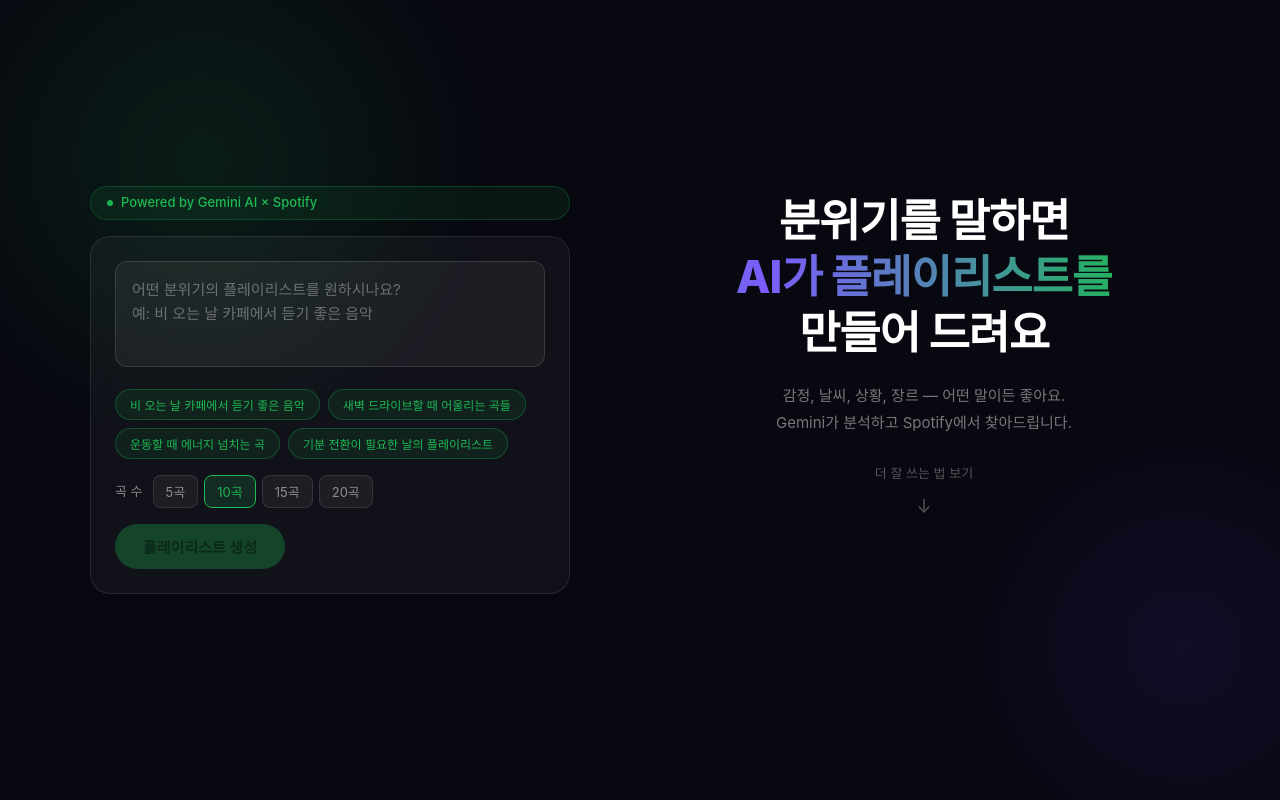
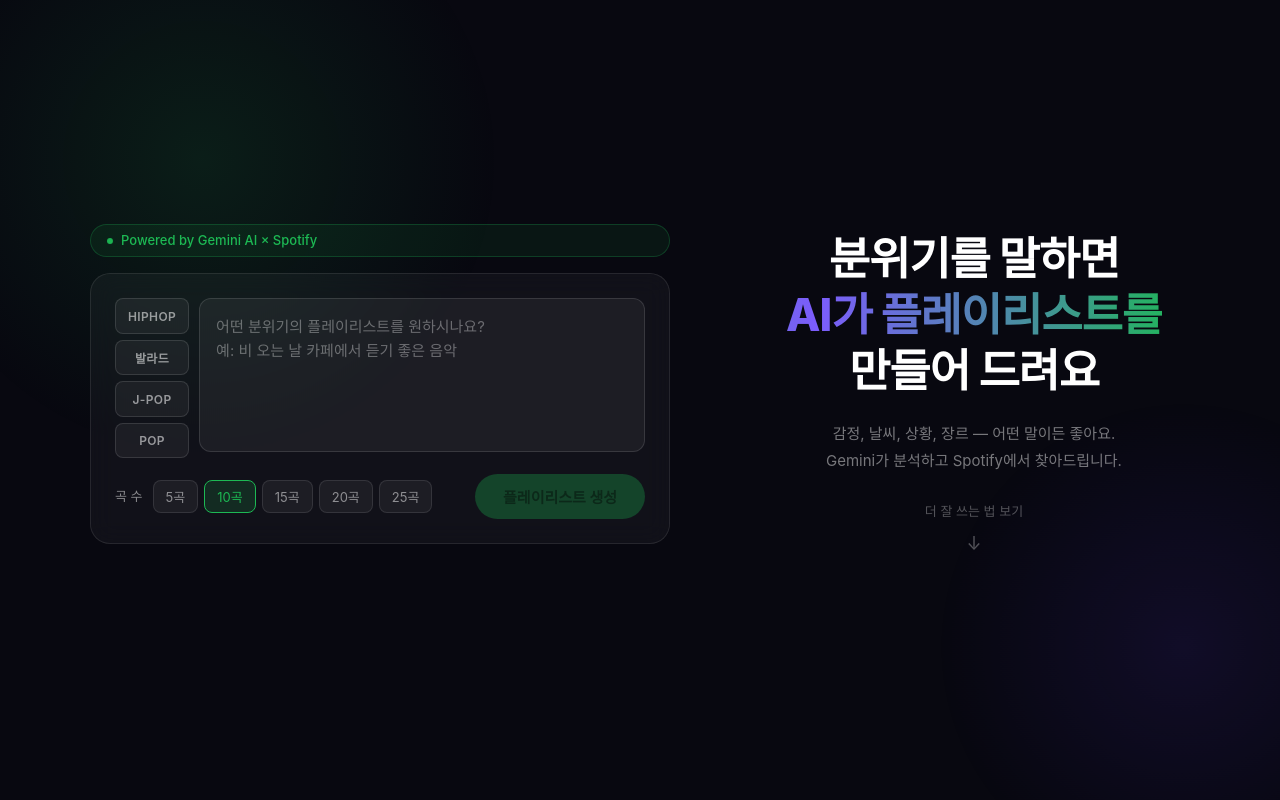
Before and after one commit to dotae1/playlist-front, a React (Vite) app: page / in a window 1280 px wide. Shown: the top 800 px of the page. Built offline with nearby package versions, Linux system fonts and the light colour scheme.

Commit message:
카테고리 추가

```diff
--- a/src/App.jsx
+++ b/src/App.jsx
@@ -74,14 +74,14 @@ export default function App() {
   const [error, setError] = useState(null);
   const [page, setPage] = useState(1);
 
-  const handleSubmit = async ({ prompt, songCount }) => {
+  const handleSubmit = async ({ prompt, songCount, category }) => {
     setLoading(true);
     setError(null);
     setPlaylist(null);
     setPage(1);
 
     try {
-      const data = await createPlaylist({ prompt, songCount });
+      const data = await createPlaylist({ prompt, songCount, category });
       setPlaylist(data);
     } catch (err) {
       setError(err.message || '플레이리스트 생성 중 오류가 발생했습니다.');
--- a/src/App.module.css
+++ b/src/App.module.css
@@ -131,7 +131,7 @@
 }
 
 .heroLeft {
-  flex: 0 0 480px;
+  flex: 0 0 580px;
   display: flex;
   flex-direction: column;
   gap: 16px;
--- a/src/api/playlistApi.js
+++ b/src/api/playlistApi.js
@@ -1,10 +1,10 @@
 const BASE_URL = '/api/v1';
 
-export async function createPlaylist({ prompt, songCount }) {
+export async function createPlaylist({ prompt, songCount, category }) {
   const response = await fetch(`${BASE_URL}/playlist`, {
     method: 'POST',
     headers: { 'Content-Type': 'application/json' },
-    body: JSON.stringify({ prompt, songCount }),
+    body: JSON.stringify({ prompt, songCount, category: category ?? null }),
   });
 
   if (!response.ok) {
--- a/src/components/PlaylistForm.jsx
+++ b/src/components/PlaylistForm.jsx
@@ -1,55 +1,56 @@
 import { useState } from 'react';
 import styles from './PlaylistForm.module.css';
+
+const CATEGORIES = ['HIPHOP', '발라드', 'J-POP', 'POP'];
 
 export default function PlaylistForm({ onSubmit, loading }) {
   const [prompt, setPrompt] = useState('');
   const [songCount, setSongCount] = useState(10);
+  const [category, setCategory] = useState(null);
 
   const handleSubmit = (e) => {
     e.preventDefault();
     if (!prompt.trim()) return;
-    onSubmit({ prompt: prompt.trim(), songCount });
+    onSubmit({ prompt: prompt.trim(), songCount, category });
   };
 
-  const examples = [
-    '비 오는 날 카페에서 듣기 좋은 음악',
-    '새벽 드라이브할 때 어울리는 곡들',
-    '운동할 때 에너지 넘치는 곡',
-    '기분 전환이 필요한 날의 플레이리스트',
-  ];
+  const handleCategoryClick = (cat) => {
+    setCategory((prev) => (prev === cat ? null : cat));
+  };
 
   return (
     <form className={styles.form} onSubmit={handleSubmit}>
+      <div className={styles.inputRow}>
+        <div className={styles.categoryButtons}>
+          {CATEGORIES.map((cat) => (
+            <button
+              key={cat}
+              type="button"
+              className={`${styles.categoryBtn} ${category === cat ? styles.categoryBtnActive : ''}`}
+              onClick={() => handleCategoryClick(cat)}
+              disabled={loading}
+            >
+              {cat}
+            </button>
+          ))}
+        </div>
         <div className={styles.textareaWrapper}>
           <textarea
             className={styles.textarea}
             placeholder="어떤 분위기의 플레이리스트를 원하시나요?&#10;예: 비 오는 날 카페에서 듣기 좋은 음악"
             value={prompt}
             onChange={(e) => setPrompt(e.target.value)}
-          rows={3}
+            rows={5}
             disabled={loading}
           />
         </div>
-
-      <div className={styles.examples}>
-        {examples.map((ex) => (
-          <button
-            key={ex}
-            type="button"
-            className={styles.exampleChip}
-            onClick={() => setPrompt(ex)}
-            disabled={loading}
-          >
-            {ex}
-          </button>
-        ))}
       </div>
 
       <div className={styles.controls}>
         <div className={styles.countControl}>
           <label className={styles.countLabel}>곡 수</label>
           <div className={styles.countButtons}>
-            {[5, 10, 15, 20].map((n) => (
+            {[5, 10, 15, 20, 25].map((n) => (
               <button
                 key={n}
                 type="button"
--- a/src/components/PlaylistForm.module.css
+++ b/src/components/PlaylistForm.module.css
@@ -4,8 +4,55 @@
   gap: 16px;
 }
 
+.inputRow {
+  display: flex;
+  gap: 10px;
+  align-items: stretch;
+}
+
+.categoryButtons {
+  display: flex;
+  flex-direction: column;
+  gap: 6px;
+  flex-shrink: 0;
+}
+
+.categoryBtn {
+  background: rgba(255, 255, 255, 0.05);
+  border: 1px solid rgba(255, 255, 255, 0.12);
+  border-radius: 8px;
+  color: rgba(255, 255, 255, 0.55);
+  cursor: pointer;
+  font-size: 12px;
+  font-weight: 600;
+  padding: 0 12px;
+  flex: 1;
+  transition: all 0.2s;
+  font-family: inherit;
+  white-space: nowrap;
+  letter-spacing: 0.03em;
+}
+
+.categoryBtn:hover:not(:disabled) {
+  border-color: rgba(29, 185, 84, 0.5);
+  color: #fff;
+  background: rgba(29, 185, 84, 0.08);
+}
+
+.categoryBtnActive {
+  background: rgba(29, 185, 84, 0.15);
+  border-color: #1db954;
+  color: #1db954;
+}
+
+.categoryBtn:disabled {
+  opacity: 0.4;
+  cursor: not-allowed;
+}
+
 .textareaWrapper {
   position: relative;
+  flex: 1;
 }
 
 .textarea {
```
Lines whose indentation alone changed are shown as unchanged.
